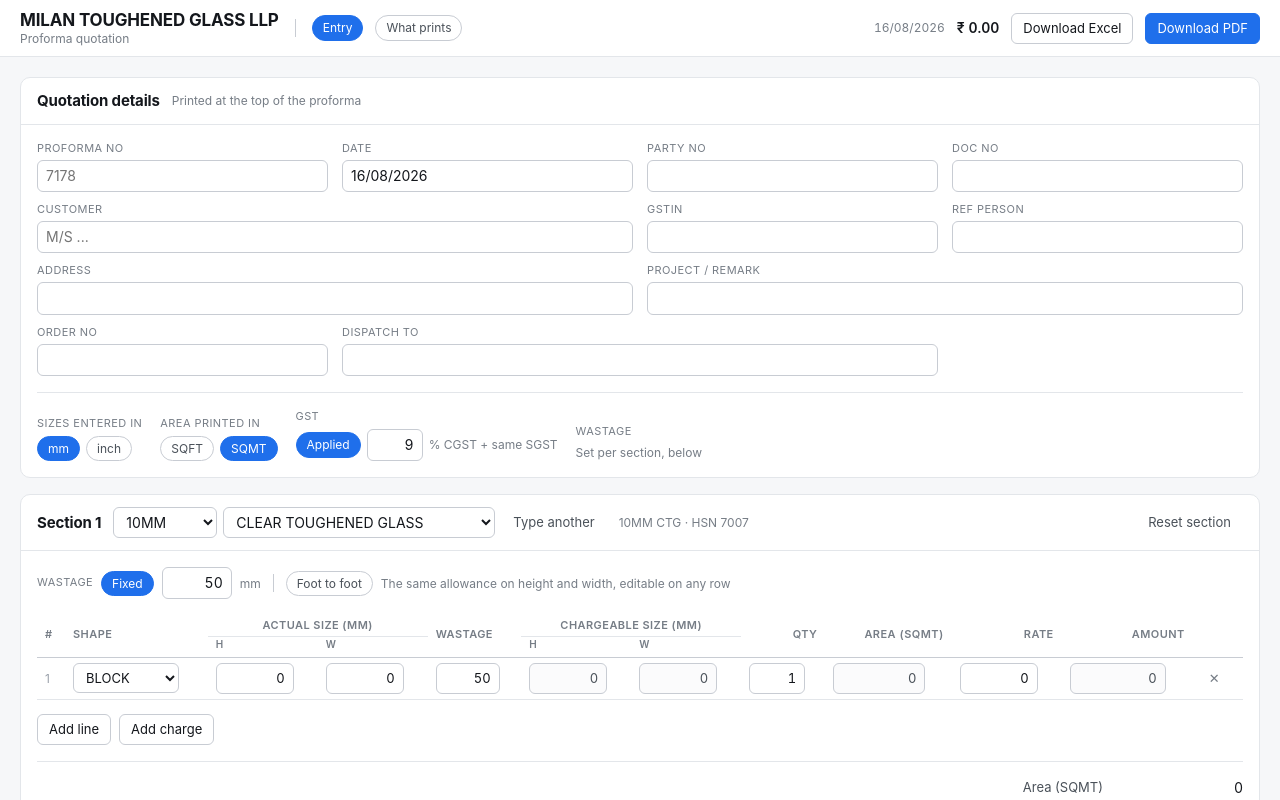
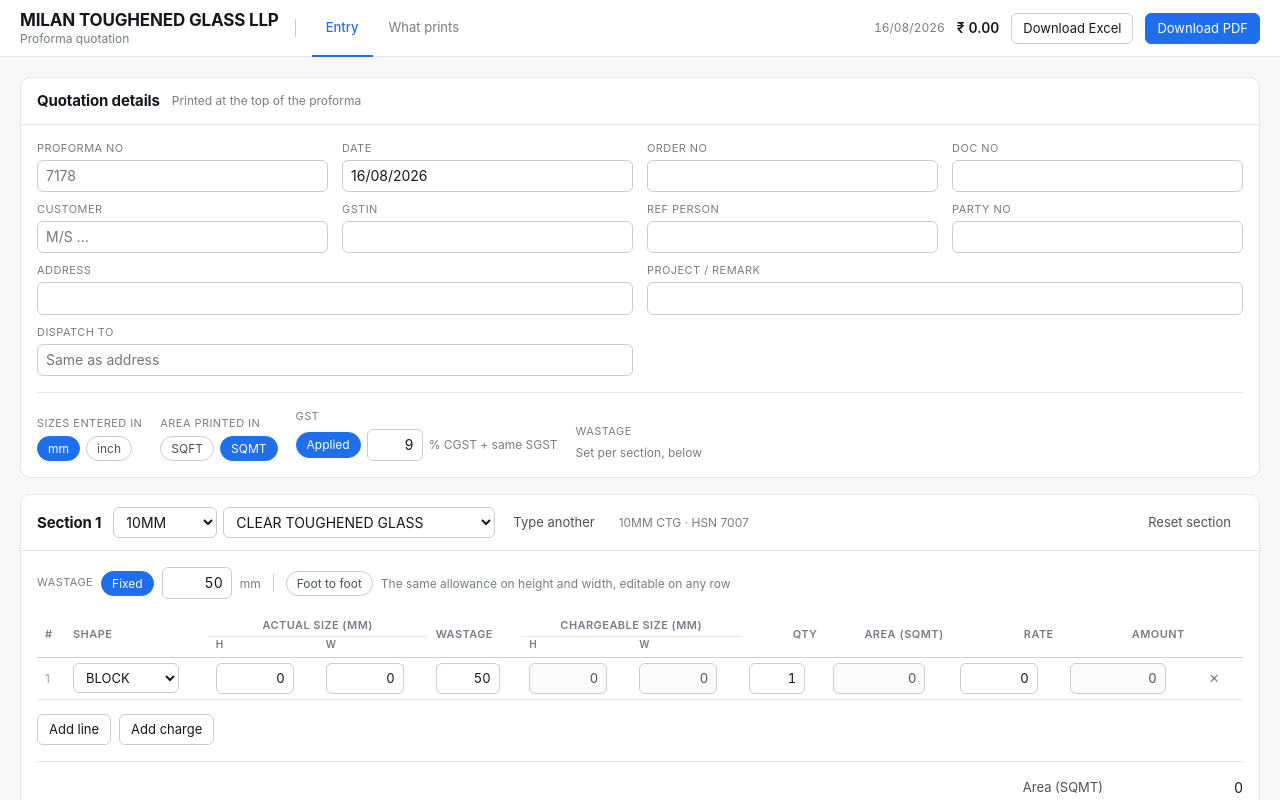
Before and after one commit to PrasanKumar93/milan, a React (Vite) app in the folder app/: page / in a window 1280 px wide. Shown: the top 800 px of the page. Built offline with nearby package versions, Linux system fonts and the light colour scheme.

Commit message:
Refactor App component to use Tabs for view switching and enhance layout

```diff
--- a/app/src/App.tsx
+++ b/app/src/App.tsx
@@ -10,7 +10,7 @@
 import { downloadExcel } from "./export/excel";
 import { downloadPdf } from "./export/pdf";
 import { useQuote } from "./state/useQuote";
-import { Button, Callout, Pill } from "./ui/controls";
+import { Button, Callout, Tabs } from "./ui/controls";
 
 export default function App() {
   const q = useQuote();
@@ -42,12 +42,14 @@
 
         <span className="divider--v" />
 
-        <Pill active={view === "entry"} onClick={() => setView("entry")}>
-          Entry
-        </Pill>
-        <Pill active={view === "print"} onClick={() => setView("print")}>
-          What prints
-        </Pill>
+        <Tabs
+          value={view}
+          onChange={setView}
+          tabs={[
+            { value: "entry", label: "Entry" },
+            { value: "print", label: "What prints" },
+          ]}
+        />
 
         <span className="spacer" />
 
@@ -97,6 +99,12 @@
           </Callout>
         )}
 
+        <div
+          className="panel"
+          role="tabpanel"
+          id={`panel-${view}`}
+          aria-labelledby={`tab-${view}`}
+        >
           {view === "print" ? (
             <>
               <div className="no-print notices">
@@ -159,6 +167,7 @@
               </section>
             </>
           )}
+        </div>
       </main>
     </div>
   );
--- a/app/src/components/QuoteHeader.tsx
+++ b/app/src/components/QuoteHeader.tsx
@@ -26,6 +26,8 @@
       </div>
 
       <div className="card__body">
+        {/* Four short fields to a row, then the three long ones at half width
+            underneath, so the form reads as two blocks rather than a ragged grid. */}
         <div className="form-grid">
           <Field label="Proforma no">
             <TextField
@@ -41,14 +43,13 @@
               placeholder="dd/mm/yyyy"
             />
           </Field>
-          <Field label="Party no">
-            <TextField value={quote.partyNo} onChange={(v) => onChange({ partyNo: v })} />
+          <Field label="Order no">
+            <TextField value={quote.orderNo} onChange={(v) => onChange({ orderNo: v })} />
           </Field>
           <Field label="Doc no">
             <TextField value={quote.docNo} onChange={(v) => onChange({ docNo: v })} />
           </Field>
 
-          <div className="span-2">
           <Field label="Customer">
             <TextField
               value={quote.customerName}
@@ -56,7 +57,6 @@
               placeholder="M/S ..."
             />
           </Field>
-          </div>
           <Field label="GSTIN">
             <TextField
               value={quote.customerGstin}
@@ -65,6 +65,9 @@
           </Field>
           <Field label="Ref person">
             <TextField value={quote.refPerson} onChange={(v) => onChange({ refPerson: v })} />
+          </Field>
+          <Field label="Party no">
+            <TextField value={quote.partyNo} onChange={(v) => onChange({ partyNo: v })} />
           </Field>
 
           <div className="span-2">
@@ -83,13 +86,13 @@
               />
             </Field>
           </div>
-
-          <Field label="Order no">
-            <TextField value={quote.orderNo} onChange={(v) => onChange({ orderNo: v })} />
-          </Field>
           <div className="span-2">
             <Field label="Dispatch to">
-              <TextField value={quote.dispatchTo} onChange={(v) => onChange({ dispatchTo: v })} />
+              <TextField
+                value={quote.dispatchTo}
+                onChange={(v) => onChange({ dispatchTo: v })}
+                placeholder="Same as address"
+              />
             </Field>
           </div>
         </div>
--- a/app/src/index.css
+++ b/app/src/index.css
@@ -87,10 +87,58 @@
   line-height: 1.25;
 }
 
+/*
+ * The two views sit on the bar's bottom border as a tab strip, so the selected
+ * one reads as the sheet that is open rather than a filter that is switched on.
+ */
+.tabs {
+  display: flex;
+  gap: 2px;
+  align-self: stretch;
+  margin: -10px 0 -11px;
+}
+
+.tab {
+  font: inherit;
+  font-size: 13px;
+  display: flex;
+  align-items: center;
+  padding: 0 14px;
+  border: 0;
+  border-bottom: 2px solid transparent;
+  background: transparent;
+  color: var(--text-tertiary);
+  white-space: nowrap;
+  cursor: pointer;
+}
+
+.tab:hover {
+  color: var(--text);
+  background: var(--surface-sunken);
+}
+
+.tab[aria-selected="true"] {
+  color: var(--accent);
+  border-bottom-color: var(--accent);
+  font-weight: 500;
+}
+
+.tab:focus-visible {
+  outline: 2px solid var(--accent);
+  outline-offset: -2px;
+  border-radius: var(--radius);
+}
+
 .page {
   max-width: 1320px;
   margin: 0 auto;
   padding: 20px;
+  display: flex;
+  flex-direction: column;
+  gap: 16px;
+}
+
+.panel {
   display: flex;
   flex-direction: column;
   gap: 16px;
--- a/app/src/ui/controls.tsx
+++ b/app/src/ui/controls.tsx
@@ -1,4 +1,4 @@
-import { useEffect, useState } from "react";
+import { useEffect, useRef, useState } from "react";
 import type { ReactNode } from "react";
 import type { InputUnit } from "../core/types";
 import { formatInches, parseDimension } from "../core/units";
@@ -201,6 +201,55 @@
   );
 }
 
+/**
+ * The two views of the same quote, as a tab strip: one is being typed, the other
+ * is what comes out of the printer, and they are the same document either way.
+ * Arrow keys move between them, as a tab strip is expected to.
+ */
+export function Tabs<T extends string>({
+  value,
+  onChange,
+  tabs,
+}: {
+  value: T;
+  onChange: (v: T) => void;
+  tabs: Array<{ value: T; label: string }>;
+}) {
+  const strip = useRef<HTMLDivElement>(null);
+
+  const step = (by: number) => {
+    const from = tabs.findIndex((t) => t.value === value);
+    const to = (from + by + tabs.length) % tabs.length;
+    onChange(tabs[to].value);
+    strip.current?.querySelectorAll<HTMLButtonElement>('[role="tab"]')[to]?.focus();
+  };
+
+  return (
+    <div className="tabs" role="tablist" ref={strip}>
+      {tabs.map((tab) => (
+        <button
+          key={tab.value}
+          type="button"
+          role="tab"
+          className="tab"
+          id={`tab-${tab.value}`}
+          aria-selected={tab.value === value}
+          aria-controls={`panel-${tab.value}`}
+          tabIndex={tab.value === value ? 0 : -1}
+          onClick={() => onChange(tab.value)}
+          onKeyDown={(e) => {
+            if (e.key !== "ArrowLeft" && e.key !== "ArrowRight") return;
+            e.preventDefault();
+            step(e.key === "ArrowRight" ? 1 : -1);
+          }}
+        >
+          {tab.label}
+        </button>
+      ))}
+    </div>
+  );
+}
+
 export function Pill({
   active,
   onClick,
```
Also changed, not shown: 1 other file (tests, documents, lock files or other folders). Lines whose indentation alone changed are shown as unchanged.
